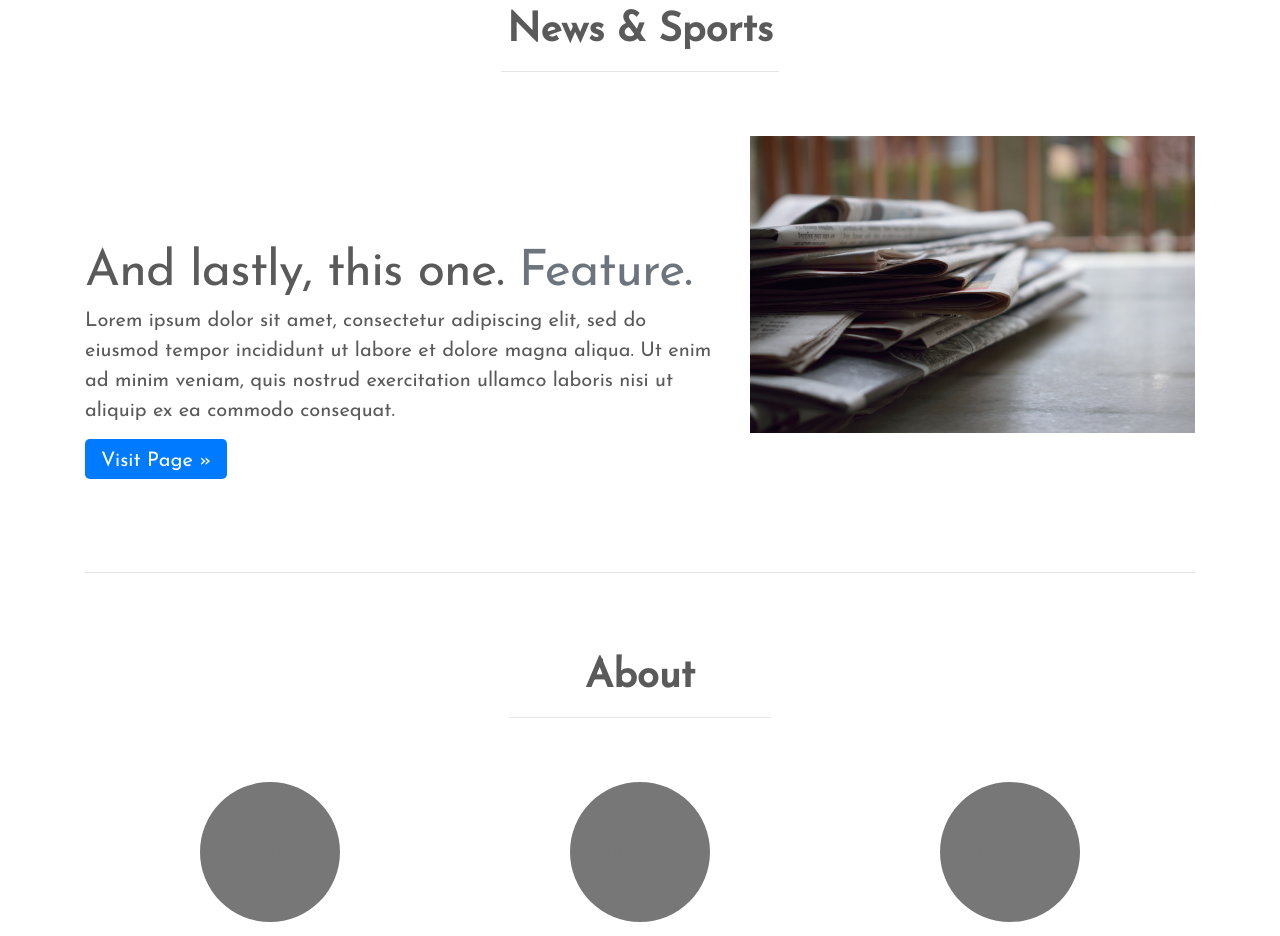
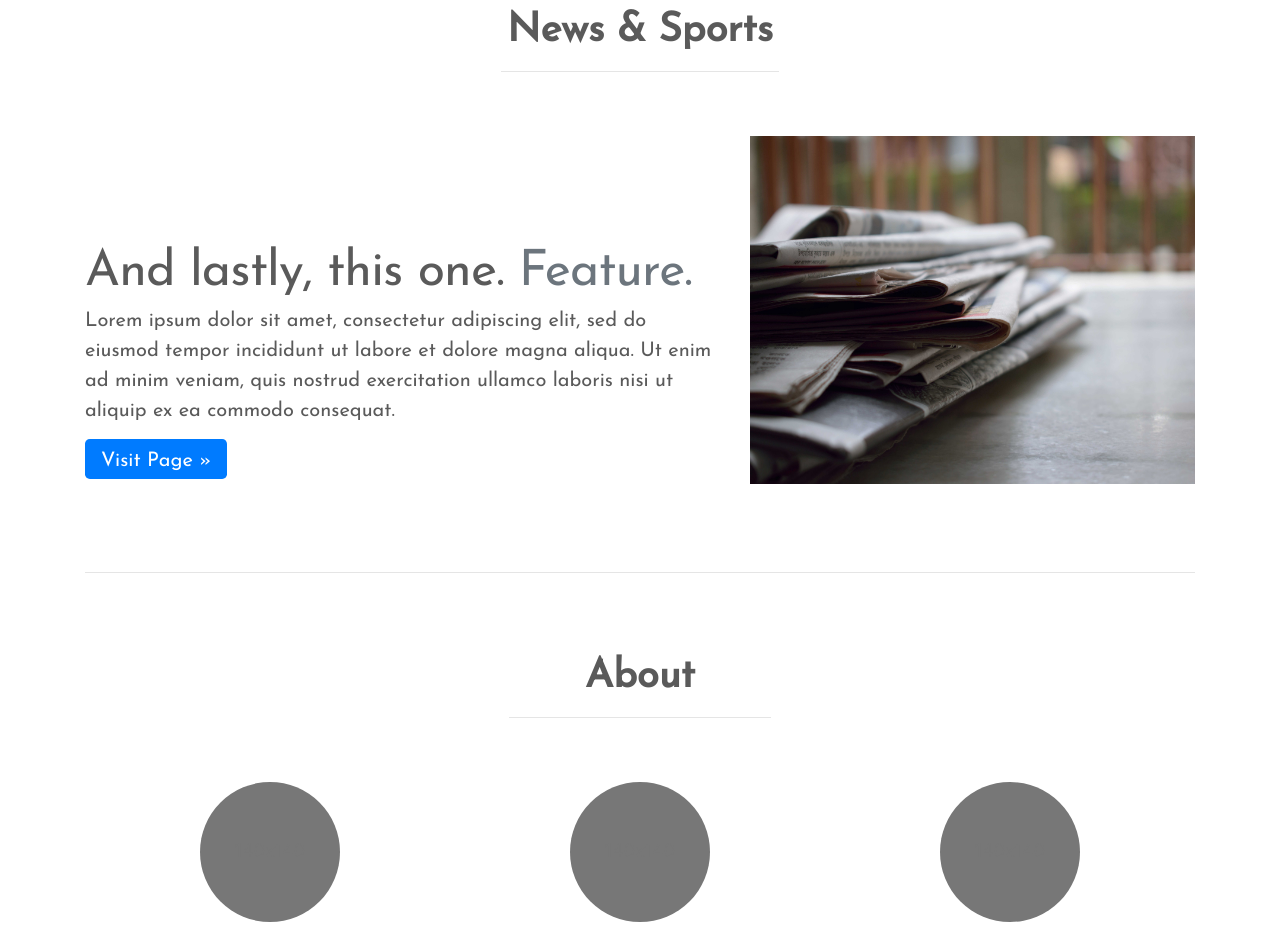
Before and after one commit to SPARK-WEB/firstproject, a plain HTML site: page index.html in a window 1280 px wide. Shown: the part 3040-3976 px from the top of the page. Drawn offline with nearby package versions, Linux system fonts and the light colour scheme.

Commit message:
Resized the picture of news section

```diff
--- a/index.html
+++ b/index.html
@@ -243,7 +243,7 @@
                     <p style="margin-top: 20px;"><a class="btn-lg btn-primary" href="#" role="button">Visit Page &raquo;</a></p>
                 </div>
                 <div class="col-md-5">
-                     <img src="advertise.jpg" style="width: 100%;height: auto;">
+                     <img src="advertise2.jpg" style="width: 100%;height: auto;">
                 </div>
             </div>
 
```
Also changed, not shown: advertise.jpg (deleted), advertise2.jpg (added).
